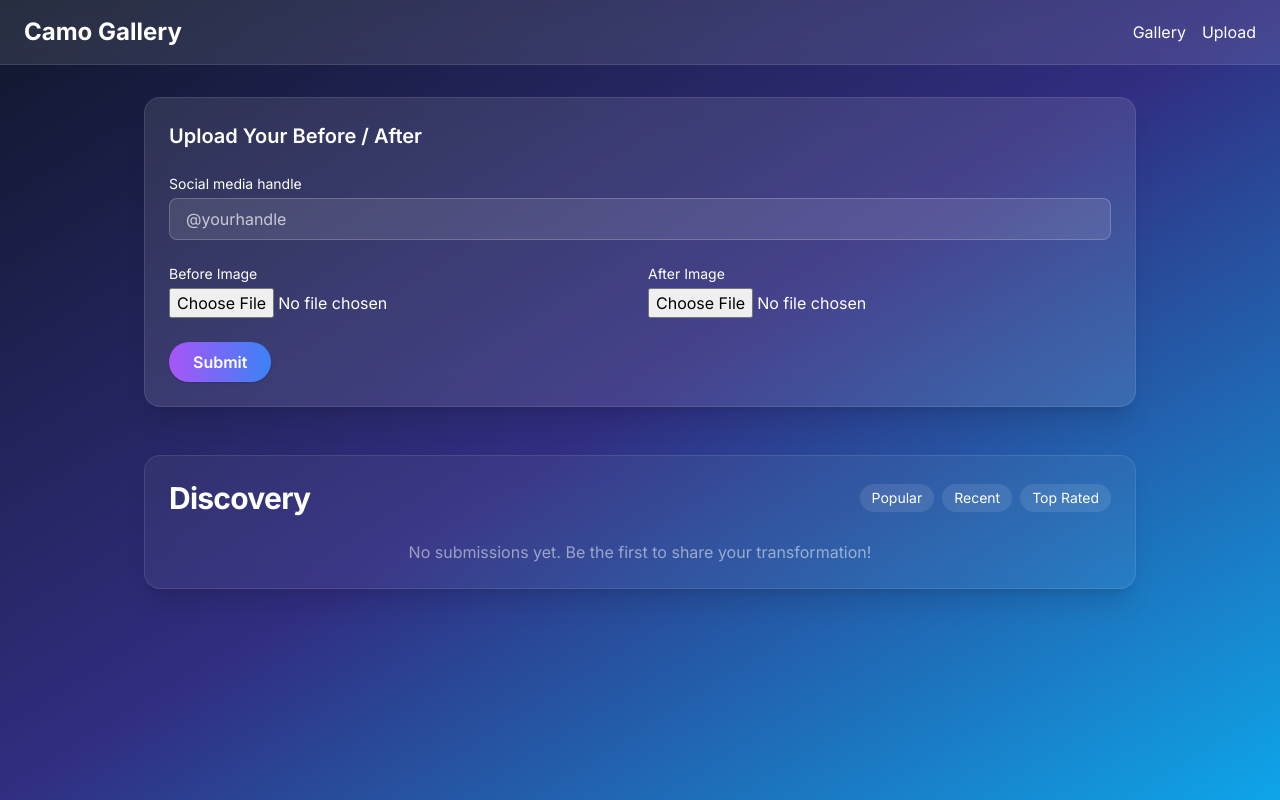
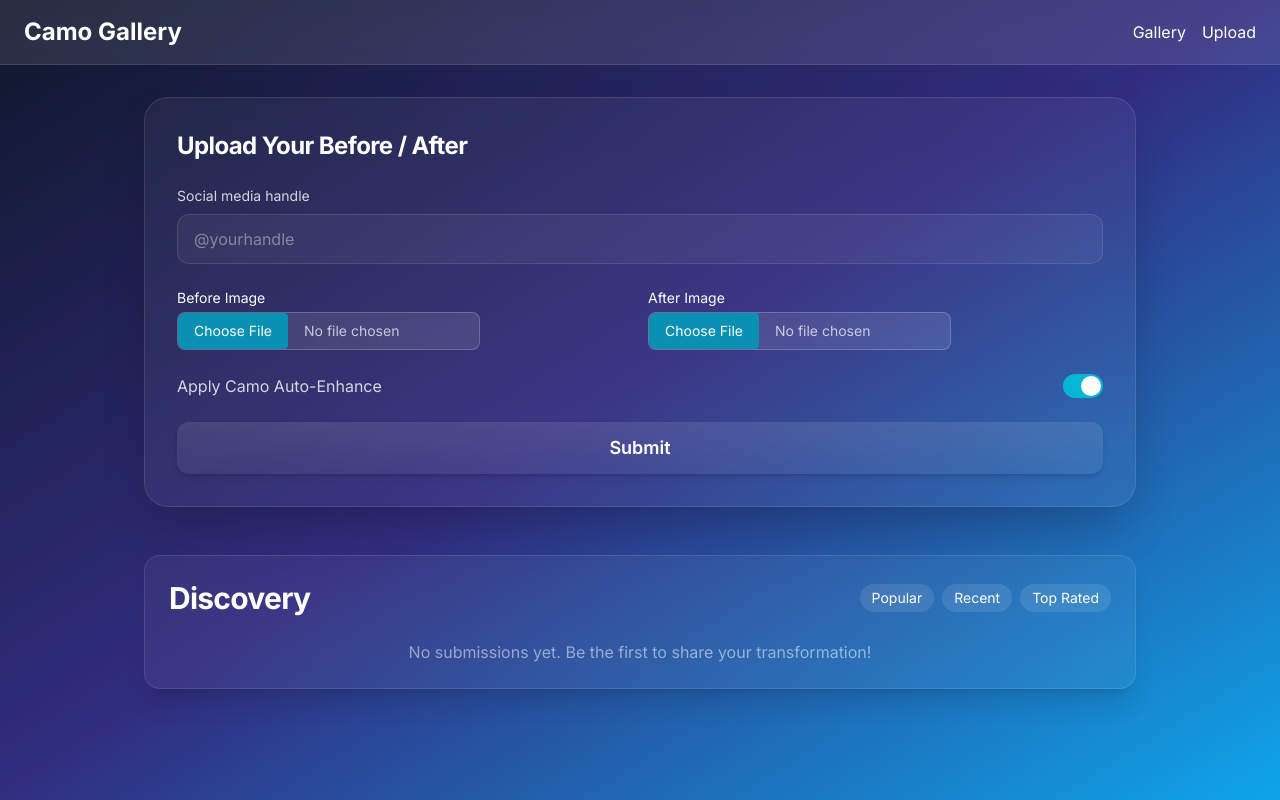
Before and after one commit to marcosSanchez-dev/camo-gallery-prototype, a React (Vite) app: page / in a window 1280 px wide. Built offline with nearby package versions, Linux system fonts and the light colour scheme.

Commit message:
feat: show live before/after previews and submit with social handle

```diff
--- a/src/components/UploadForm.jsx
+++ b/src/components/UploadForm.jsx
@@ -31,12 +31,14 @@ export default function UploadForm({ onSubmit }) {
   return (
     <form
       onSubmit={handleSubmit}
-      className="bg-white/10 backdrop-blur-md border border-white/10 rounded-2xl shadow-xl p-6 space-y-6 text-white"
+      className="bg-white/5 backdrop-blur-xl border border-white/10 rounded-3xl p-8 shadow-2xl space-y-6 text-white"
     >
-      <h2 className="text-xl font-semibold">Upload Your Before / After</h2>
+      <h2 className="text-2xl font-bold tracking-tight text-white mb-4">
+        Upload Your Before / After
+      </h2>
 
       <div>
-        <label className="block text-sm font-medium mb-1">
+        <label className="block text-sm font-medium mb-2 text-white/80">
           Social media handle
         </label>
         <input
@@ -44,7 +46,7 @@ export default function UploadForm({ onSubmit }) {
           value={social}
           onChange={(e) => setSocial(e.target.value)}
           placeholder="@yourhandle"
-          className="w-full px-4 py-2 bg-white/10 border border-white/20 rounded-lg placeholder-white/70 focus:outline-none"
+          className="w-full bg-white/5 text-white placeholder-white/40 px-4 py-3 rounded-xl border border-white/10 focus:outline-none focus:ring-2 focus:ring-cyan-400"
         />
       </div>
 
@@ -55,9 +57,14 @@ export default function UploadForm({ onSubmit }) {
             type="file"
             accept="image/*"
             onChange={(e) => handleImage(e, "before")}
+            className="file:bg-cyan-600 file:text-white file:rounded file:px-4 file:py-2 file:border-0 file:mr-4 bg-white/10 border border-white/20 rounded-lg text-sm text-white/70"
           />
           {before && (
-            <img src={before} alt="Before" className="mt-2 rounded shadow" />
+            <img
+              src={before}
+              alt="Before"
+              className="rounded-xl shadow-lg border border-white/10"
+            />
           )}
         </div>
         <div>
@@ -66,16 +73,29 @@ export default function UploadForm({ onSubmit }) {
             type="file"
             accept="image/*"
             onChange={(e) => handleImage(e, "after")}
+            className="file:bg-cyan-600 file:text-white file:rounded file:px-4 file:py-2 file:border-0 file:mr-4 bg-white/10 border border-white/20 rounded-lg text-sm text-white/70"
           />
+
           {after && (
-            <img src={after} alt="After" className="mt-2 rounded shadow" />
+            <img
+              src={after}
+              alt="After"
+              className="rounded-xl shadow-lg border border-white/10"
+            />
           )}
+        </div>
+      </div>
+
+      <div className="flex items-center justify-between">
+        <span className="text-white/80">Apply Camo Auto-Enhance</span>
+        <div className="w-10 h-6 bg-cyan-500 rounded-full relative cursor-pointer">
+          <div className="w-5 h-5 bg-white rounded-full absolute top-0.5 left-0.5 transition-transform transform translate-x-4" />
         </div>
       </div>
 
       <button
         type="submit"
-        className="bg-gradient-to-r from-purple-500 to-blue-500 text-white font-semibold px-6 py-2 rounded-full shadow hover:opacity-90 transition"
+        className="w-full bg-gradient-to-b from-white/10 to-white/5 hover:from-white/20 text-white font-semibold text-lg py-3 rounded-xl transition-all duration-200 shadow-md"
       >
         Submit
       </button>
```
